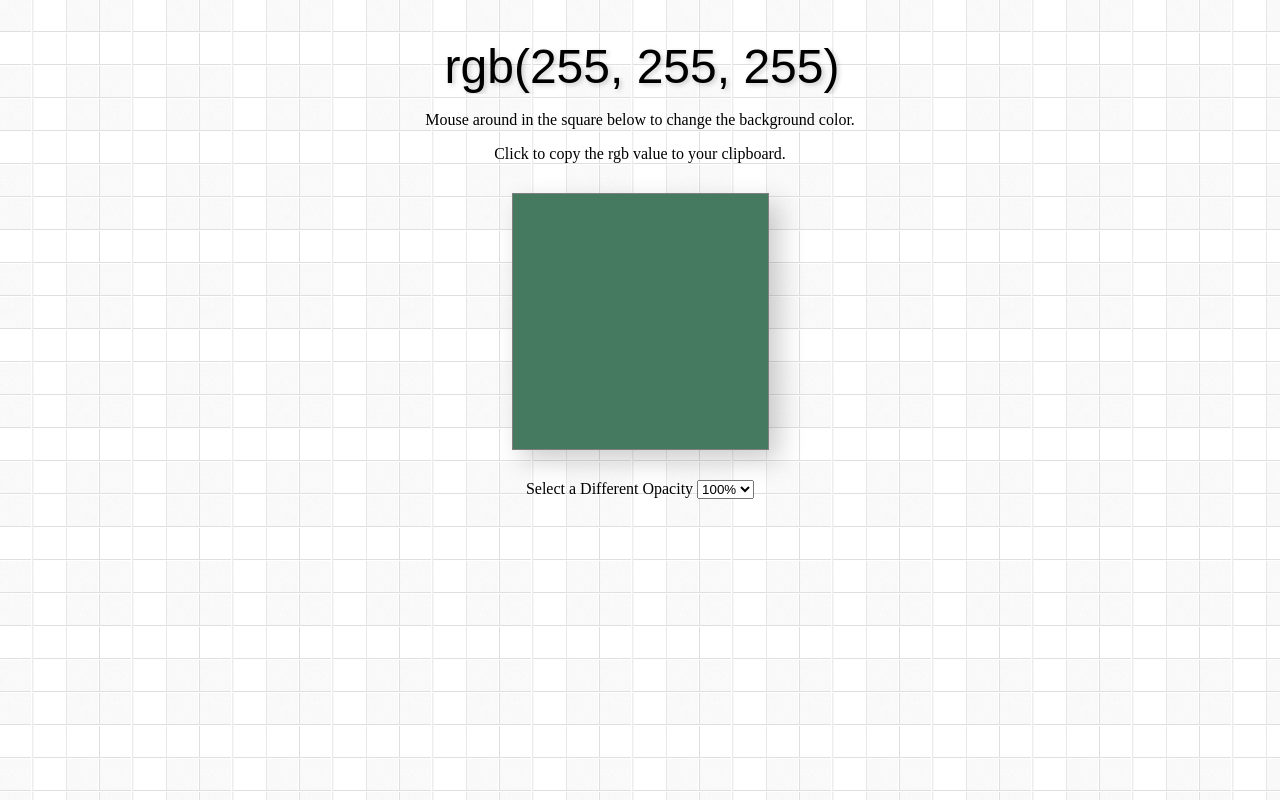
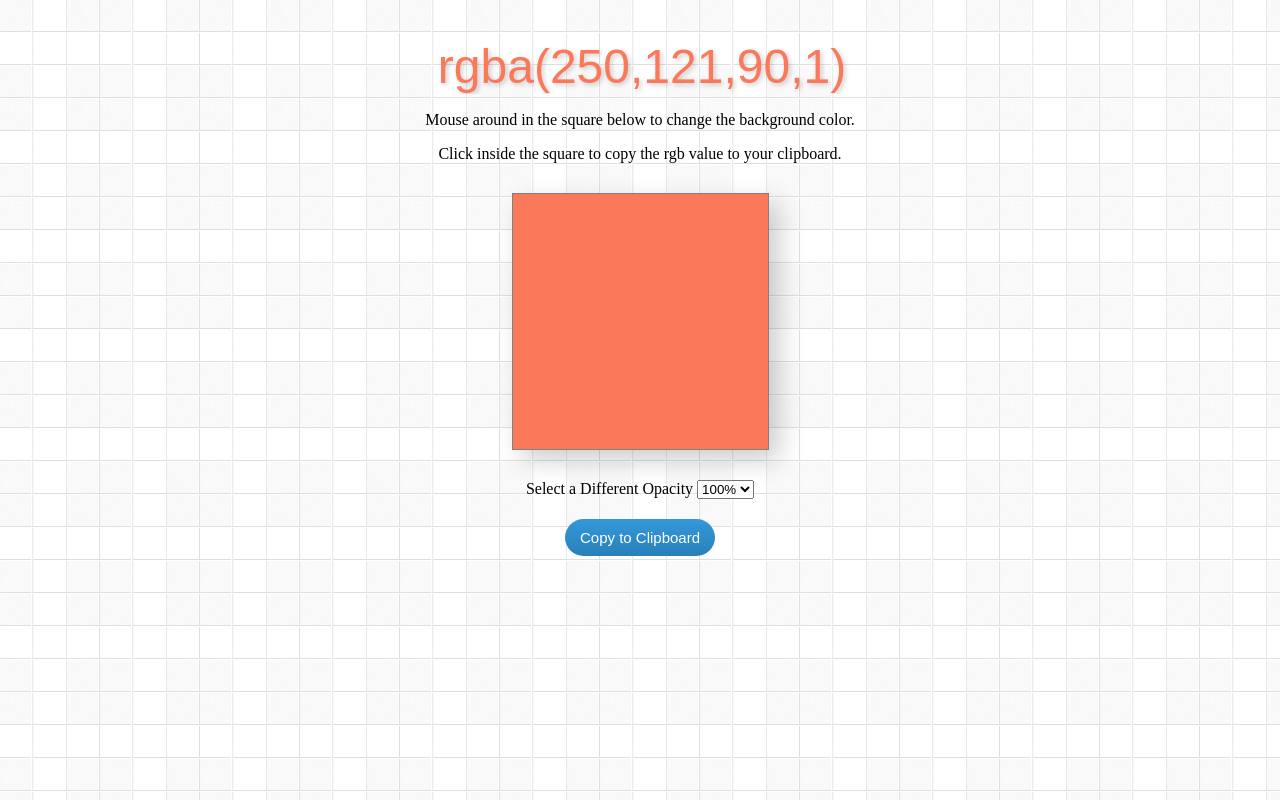
Before and after one commit to lortza/colorpickme, a PHP site: page / in a window 1280 px wide. Run offline with PHP 8.4, Linux system fonts and the light colour scheme.

Commit message:
Updates opacity of current color with dropdown select

```diff
--- a/home.html
+++ b/home.html
@@ -10,14 +10,16 @@
 <body>
 
   <main>
-    <input type="text" value="rgb(255, 255, 255)" id="rgb-output">
+    <input type="text" value="" id="rgb-output">
     <p>Mouse around in the square below to change the background color.</p>
-    <p>Click to copy the rgb value to your clipboard.</p>
+    <p>Click inside the square to copy the rgb value to your clipboard.</p>
     <article id="mouse-zone"></article>
 
     <label>Select a Different Opacity</label>
     <select id='options-picker'>
     </select>
+    <br>
+    <div id="button">Copy to Clipboard</div>
   </main>
 
   <script type="text/javascript" src="scripts.js"></script>
--- a/scripts.js
+++ b/scripts.js
@@ -14,17 +14,24 @@ const opacities = [
 const optionsPicker = document.querySelector('#options-picker')
 const mouseZone = document.querySelector('#mouse-zone')
 const rgbOutput = document.querySelector('#rgb-output')
-let opacity = 1;
+const copyButton = document.querySelector('#button')
+let red = 250
+let green = 121
+let blue = 90
+let opacity = 1
 
-const reportColors = function(event){
-  let red = event.offsetX
-  let green = event.offsetY
-  let blue = Math.round( (event.offsetX / 5) + (event.offsetY / 3) )
-  let rgb = `rgb(${red}, ${green}, ${blue}, ${opacity})`
-
+const reportColors = function(){
+  let rgb = `rgba(${red},${green},${blue},${opacity})`
   rgbOutput.setAttribute('value', rgb)
   rgbOutput.style.color = rgb
   mouseZone.style.backgroundColor = rgb
+}
+
+const assignColors = function(event){
+  red = event.offsetX
+  green = event.offsetY
+  blue = Math.round( (event.offsetX / 5) + (event.offsetY / 3) )
+  reportColors()
 }
 
 const copyToClipboard = function(event){
@@ -34,16 +41,19 @@ const copyToClipboard = function(event){
 }
 
 // Handle the mouse movement and click behaviors
-mouseZone.addEventListener('mousemove', reportColors)
+reportColors()
+mouseZone.addEventListener('mousemove', assignColors)
 mouseZone.addEventListener('click', copyToClipboard)
-
+copyButton.addEventListener('click', copyToClipboard)
 
 // Handle the dropdown actions
 let htmlOptions = opacities.map(opacity => `<option value="${opacity.display}">${opacity.display}</option>`).join('')
 optionsPicker.insertAdjacentHTML('beforeend', htmlOptions)
 
+// Update the opacity of the current color
 optionsPicker.addEventListener('change', function(){
   let optText = this.options[this.selectedIndex].value
   let opacityObj = opacities.find(function(op){ return op.display === optText })
   opacity = opacityObj.val
+  reportColors()
 })
--- a/styles.css
+++ b/styles.css
@@ -6,7 +6,6 @@ body {
 
 #mouse-zone {
   border: 1px solid gray;
-  background: rgb(70, 122, 96);
   margin: 30px auto;
   height: 255px;
   width: 255px;
@@ -22,3 +21,33 @@ body {
   text-align: center;
   width: 100%;
 }
+#rgb-output:focus { outline: none; }
+
+#button {
+  display: inline-block;
+  margin-top: 20px;
+  background: #3498db;
+  background-image: -webkit-linear-gradient(top, #3498db, #2980b9);
+  background-image: -moz-linear-gradient(top, #3498db, #2980b9);
+  background-image: -ms-linear-gradient(top, #3498db, #2980b9);
+  background-image: -o-linear-gradient(top, #3498db, #2980b9);
+  background-image: linear-gradient(to bottom, #3498db, #2980b9);
+  -webkit-border-radius: 28;
+  -moz-border-radius: 28;
+  border-radius: 28px;
+  font-family: Arial;
+  color: #ffffff;
+  font-size: 15px;
+  padding: 10px 15px 10px 15px;
+  text-decoration: none;
+}
+
+#button:hover {
+  background: #3cb0fd;
+  background-image: -webkit-linear-gradient(top, #3cb0fd, #3498db);
+  background-image: -moz-linear-gradient(top, #3cb0fd, #3498db);
+  background-image: -ms-linear-gradient(top, #3cb0fd, #3498db);
+  background-image: -o-linear-gradient(top, #3cb0fd, #3498db);
+  background-image: linear-gradient(to bottom, #3cb0fd, #3498db);
+  text-decoration: none;
+}
```
